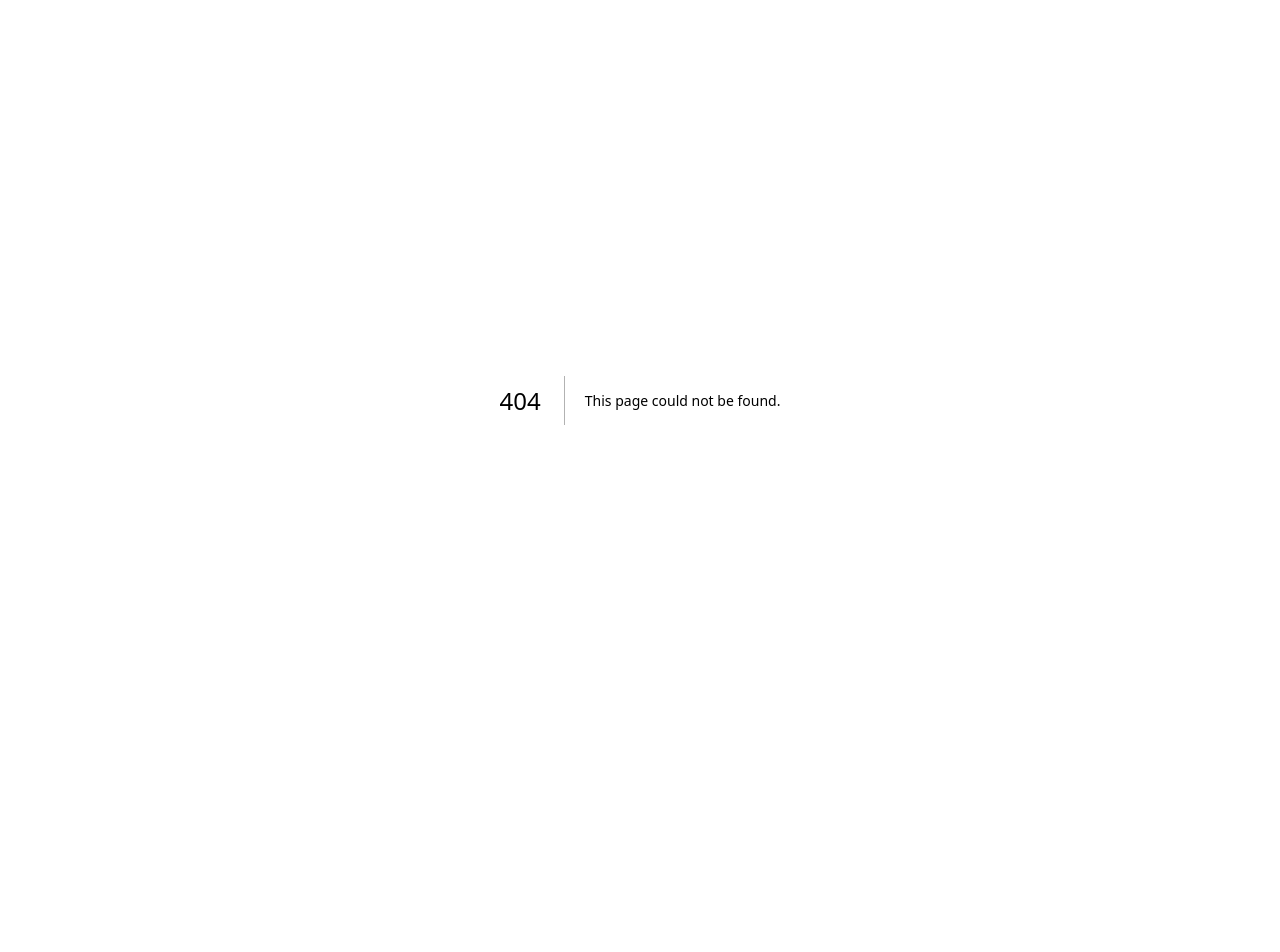
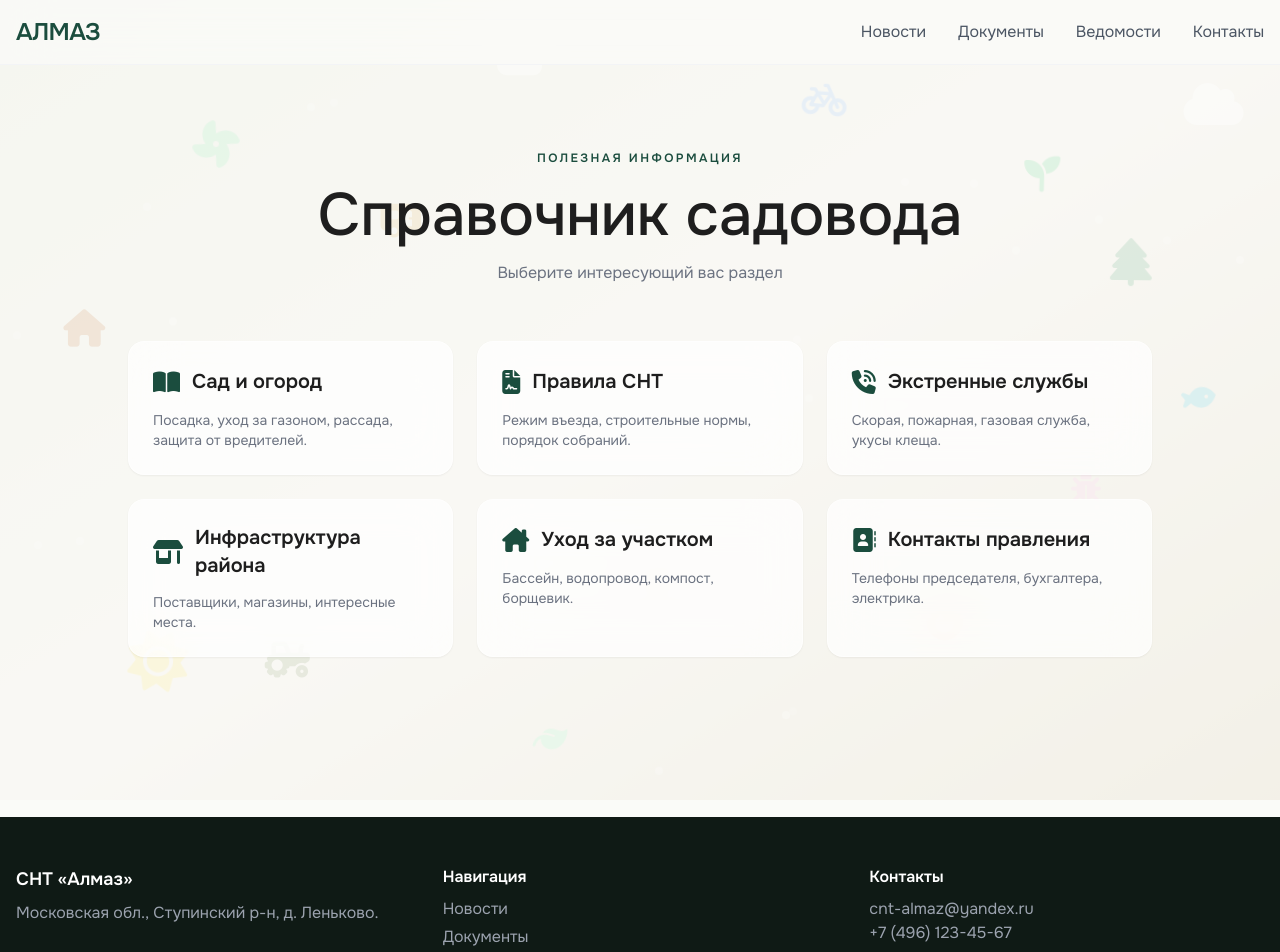
Before and after one commit to rawcam/almaz-snt, a Next.js app: page /almaz-snt/articles in a window 1280 px wide. Before the commit this address had no page. Shown: the top 952 px of the page. Before the commit the page ends 800 px from the top, so only its background shows below. Built offline with nearby package versions, Linux system fonts and the light colour scheme.

Commit message:
Create index.js

```diff
--- /dev/null
+++ b/src/pages/articles/index.js
@@ -0,0 +1,120 @@
+// src/pages/articles/index.js
+import Navbar from '../../components/Navbar'
+import AnimatedBackground from '../../components/AnimatedBackground'
+import { motion } from 'framer-motion'
+import Link from 'next/link'
+
+const sections = [
+  {
+    icon: 'fa-solid fa-book-open',
+    title: 'Сад и огород',
+    link: '/articles/garden',
+    description: 'Посадка, уход за газоном, рассада, защита от вредителей.',
+  },
+  {
+    icon: 'fa-solid fa-file-contract',
+    title: 'Правила СНТ',
+    link: '/articles/rules',
+    description: 'Режим въезда, строительные нормы, порядок собраний.',
+  },
+  {
+    icon: 'fa-solid fa-phone-volume',
+    title: 'Экстренные службы',
+    link: '/articles/emergency',
+    description: 'Скорая, пожарная, газовая служба, укусы клеща.',
+  },
+  {
+    icon: 'fa-solid fa-shop',
+    title: 'Инфраструктура района',
+    link: '/articles/infrastructure',
+    description: 'Поставщики, магазины, интересные места.',
+  },
+  {
+    icon: 'fa-solid fa-house-chimney',
+    title: 'Уход за участком',
+    link: '/articles/maintenance',
+    description: 'Бассейн, водопровод, компост, борщевик.',
+  },
+  {
+    icon: 'fa-solid fa-address-book',
+    title: 'Контакты правления',
+    link: '/articles/contacts-board',
+    description: 'Телефоны председателя, бухгалтера, электрика.',
+  },
+]
+
+export default function ArticlesHub() {
+  return (
+    <div className="min-h-screen bg-almond">
+      <AnimatedBackground opacity={0.2} />
+      <Navbar />
+      <div className="container mx-auto px-4 py-20 relative z-10">
+        <motion.div
+          initial={{ opacity: 0, y: 20 }}
+          animate={{ opacity: 1, y: 0 }}
+          transition={{ duration: 0.6 }}
+          className="text-center mb-14"
+        >
+          <span className="text-xs font-semibold uppercase tracking-[0.2em] text-green-deep">
+            Полезная информация
+          </span>
+          <h1 className="text-5xl md:text-6xl font-medium mt-4 text-dark">
+            Справочник садовода
+          </h1>
+          <p className="text-gray-500 mt-4 max-w-xl mx-auto">
+            Выберите интересующий вас раздел
+          </p>
+        </motion.div>
+
+        <div className="grid grid-cols-1 md:grid-cols-2 lg:grid-cols-3 gap-6 max-w-5xl mx-auto">
+          {sections.map((section, index) => (
+            <motion.div
+              key={index}
+              initial={{ opacity: 0, y: 20 }}
+              whileInView={{ opacity: 1, y: 0 }}
+              viewport={{ once: true }}
+              transition={{ duration: 0.4, delay: index * 0.1 }}
+              whileHover={{ y: -5, boxShadow: '0 15px 30px rgba(0,0,0,0.08)', borderColor: 'rgba(201,169,110,0.8)' }}
+              className="bg-white/70 backdrop-blur-xl rounded-2xl p-6 shadow-sm border border-white/50 transition-all"
+            >
+              <Link href={section.link} className="block">
+                <div className="flex items-center gap-3 mb-3">
+                  <i className={`${section.icon} text-2xl text-green-deep`}></i>
+                  <h3 className="text-xl font-semibold text-dark hover:text-green-600 transition-colors">
+                    {section.title}
+                  </h3>
+                </div>
+                <p className="text-gray-500 text-sm">{section.description}</p>
+              </Link>
+            </motion.div>
+          ))}
+        </div>
+      </div>
+
+      <footer className="bg-[#0f1a15] text-gray-400 py-12 mt-20 relative z-10">
+        <div className="container mx-auto px-4 grid grid-cols-1 md:grid-cols-3 gap-8">
+          <div>
+            <h4 className="text-white text-lg font-semibold">СНТ «Алмаз»</h4>
+            <p className="mt-2">Московская обл., Ступинский р-н, д. Леньково.</p>
+          </div>
+          <div>
+            <h5 className="text-white font-semibold">Навигация</h5>
+            <ul className="mt-2 space-y-1">
+              <li><a href="/news" className="hover:text-gold">Новости</a></li>
+              <li><a href="/docs" className="hover:text-gold">Документы</a></li>
+              <li><a href="/payments" className="hover:text-gold">Ведомости</a></li>
+              <li><a href="/contacts" className="hover:text-gold">Контакты</a></li>
+            </ul>
+          </div>
+          <div>
+            <h5 className="text-white font-semibold">Контакты</h5>
+            <p className="mt-2">cnt-almaz@yandex.ru<br />+7 (496) 123-45-67</p>
+          </div>
+        </div>
+        <div className="text-center mt-8 text-sm text-gray-500">
+          © 2026 СНТ «Алмаз». Все права защищены.
+        </div>
+      </footer>
+    </div>
+  )
+}
```
